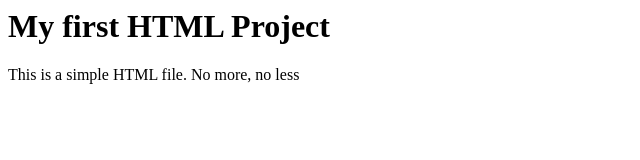
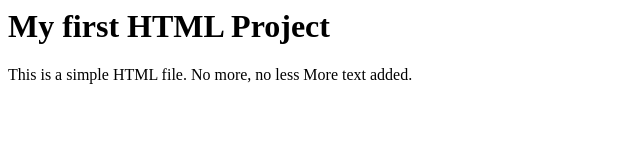
Before and after one commit to TomaszLaboj/my-first-html-project, a plain HTML site: page index.html in a window 1280 px wide. Shown: the full height of the page, 0-640 px from the left. Drawn offline with Linux system fonts and the light colour scheme.

Commit message:
More text added

```diff
--- a/index.html
+++ b/index.html
@@ -1,2 +1,4 @@
 <h1>My first HTML Project</h1>
-<p>This is a simple HTML file. No more, no less</p>
+<p>This is a simple HTML file. No more, no less
+  More text added.
+</p>
```
